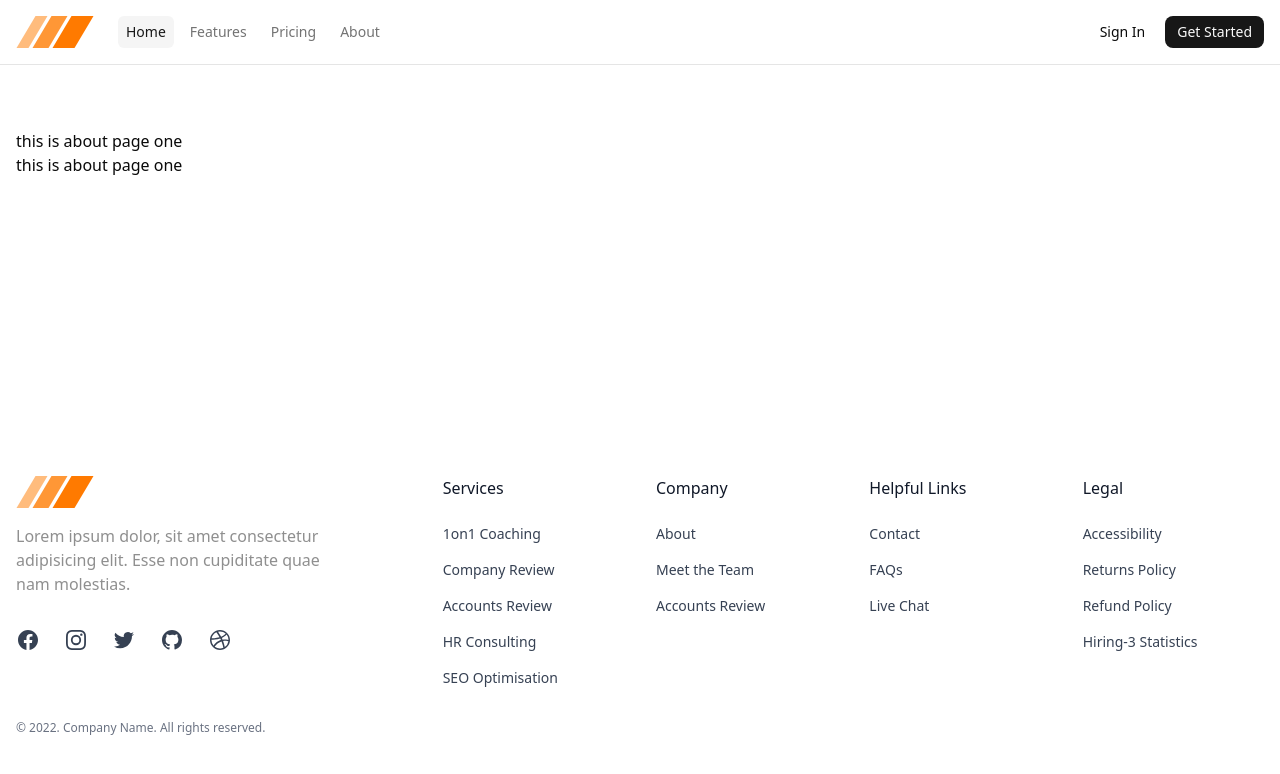
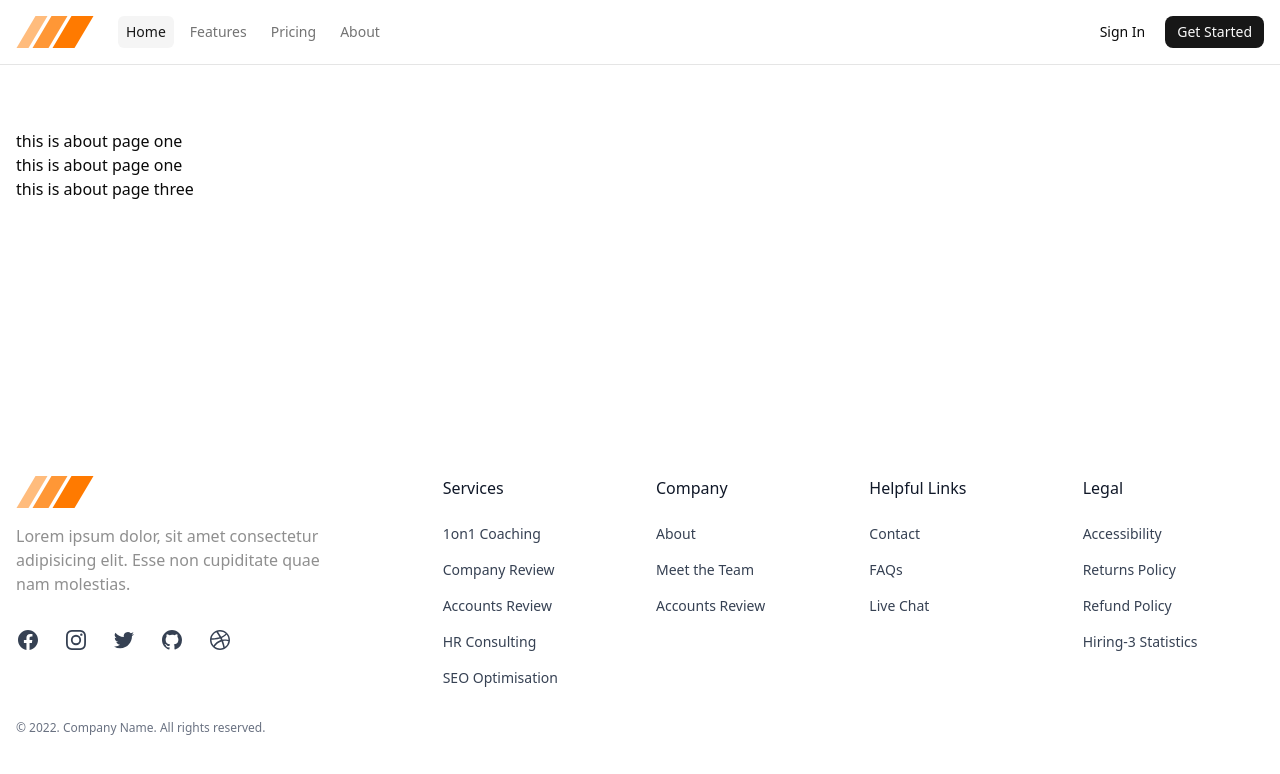
Before and after one commit to rizwanhossainrahat/tour-management-frontend, a React (Vite) app: page /about in a window 1280 px wide. Shown: the top 774 px of the page. Built offline with nearby package versions, Linux system fonts and the light colour scheme.

Commit message:
init part 2

```diff
--- a/src/pages/About.tsx
+++ b/src/pages/About.tsx
@@ -3,6 +3,7 @@ export default function About(){
          <div className="py-16 px-4 container mx-auto">
         <h1>this is about page one </h1>
         <h1>this is about page one </h1>
+        <h1>this is about page three </h1>
 
         </div>
     );
```
